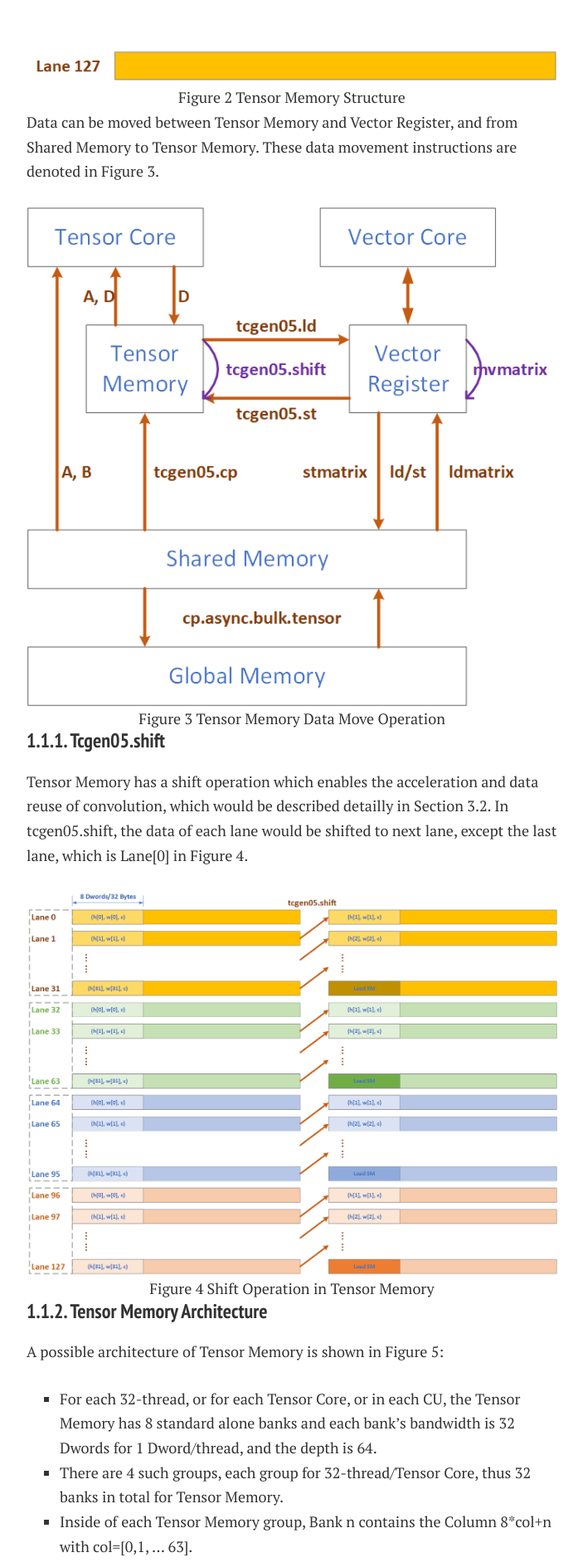
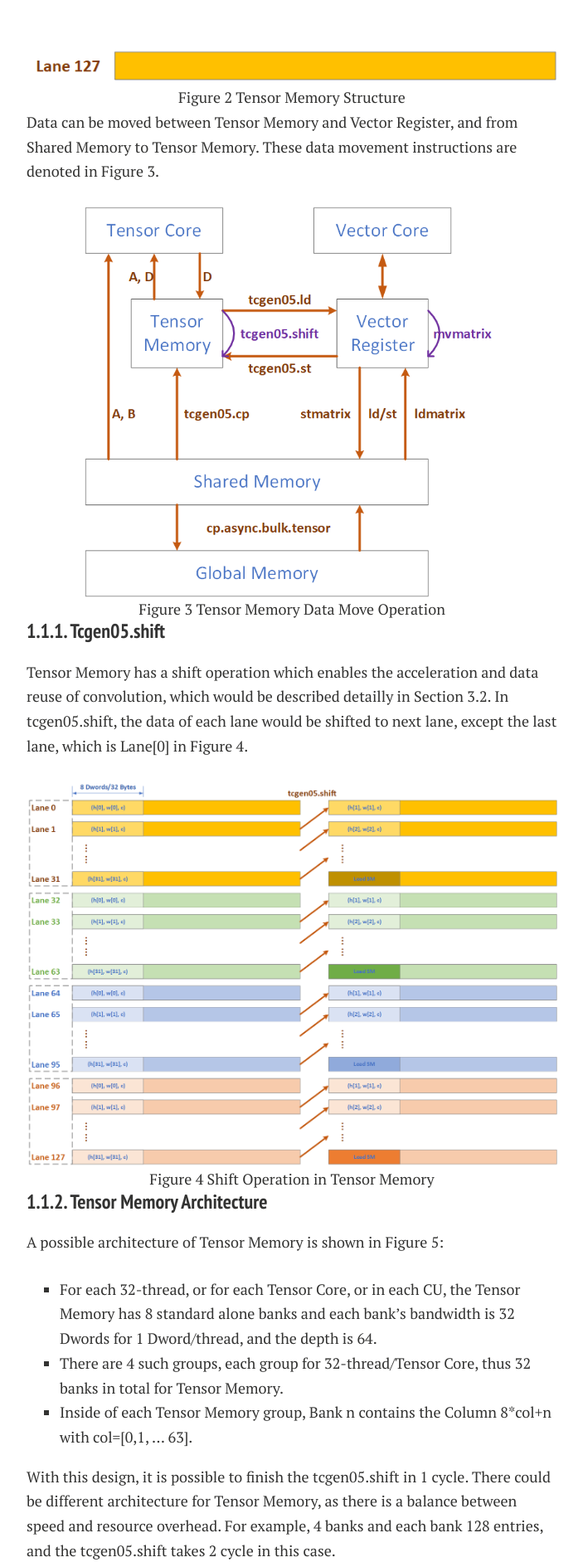
Before and after one commit to silenceluo/silenceluo.github.io, a Jekyll site: the page built from blogs/Blackwell_Tensor_Core.md, in a window 1280 px wide. Shown: the part 1880-3769 px from the top of the page at 83% size, without its empty margins (288-991 px from the left). Built offline with Jekyll 4.4.1, drawn with Linux system fonts in a browser that asks for light colours; nearby versions of some CDN libraries; our own code applies the rules of GitHub Pages for plain Markdown files; comment, search, counter and statistics services are not loaded; a style sheet for code colours, icons or effects is not loaded.

Commit message:
image size

```diff
--- a/blogs/Blackwell_Tensor_Core.md
+++ b/blogs/Blackwell_Tensor_Core.md
@@ -43,7 +43,7 @@ Tensor Memory is a 128*512 Dwords memory for each Stream Multi-Processor (SM), a
 Data can be moved between Tensor Memory and Vector Register, and from Shared Memory to Tensor Memory. These data movement instructions are denoted in Figure 3.
 
 <div align="center">
-  <img src="blackwell_tcore/tmem_move.png">
+  <img src="blackwell_tcore/tmem_move.png" width="500">
 </div>
 <div align="center">
   Figure 3 Tensor Memory Data Move Operation
@@ -202,7 +202,7 @@ The above three steps can be optimized by reusing most of the data of Input Acti
 2. We can skip to write the corresponding row of D back into Tensor Memory, or write 0 back to Tensor Memory. The corresponding row of D is also marked in gray color in right side of Figure 7 (a).
 
 <div align="center">
-  <img src="blackwell_tcore/conv_step1.png">
+  <img src="blackwell_tcore/conv_step1.png" width="500">
 </div>
 <div align="center">
   (a)
```
